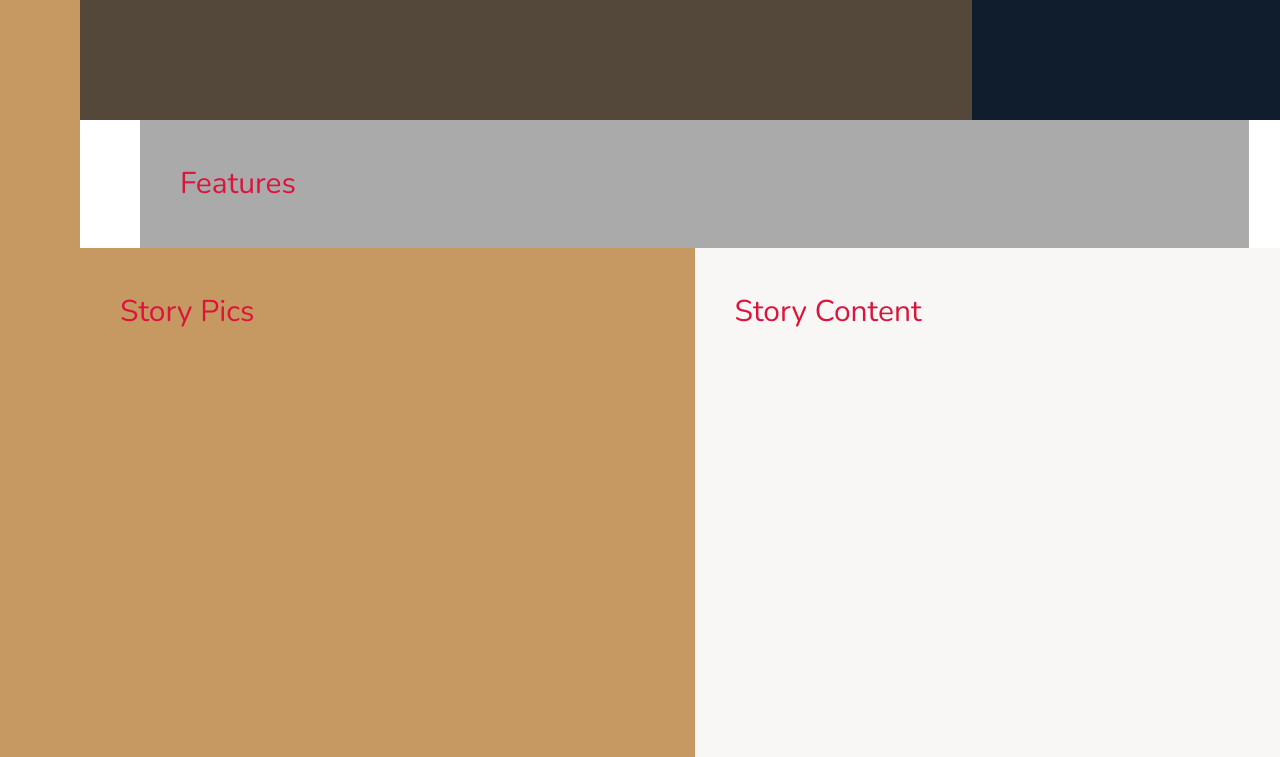
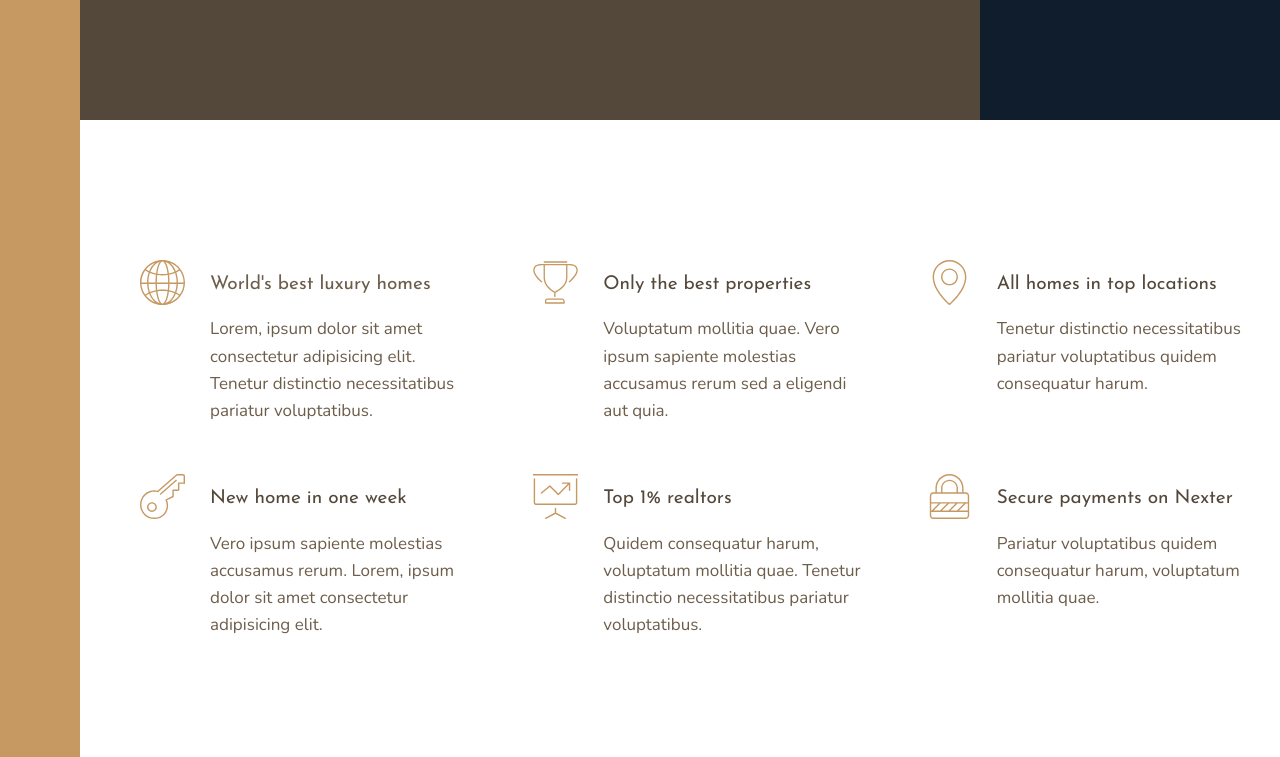
Before and after one commit to abodbazyan/Nexter-Design, a website: page index.html in a window 1280 px wide. Shown: the part 520-1277 px from the top of the page. Drawn offline with nearby package versions, Linux system fonts and the light colour scheme.

Commit message:
Building and styling the features section

```diff
--- a/index.html
+++ b/index.html
@@ -18,7 +18,68 @@
     <div class="sidebar">Sidebar</div>
     <header class="header">Header</header>
     <div class="realtors">Top 3 realtors</div>
-    <section class="features">Features</section>
+    <section class="features">
+      <div class="feature">
+        <svg class="feature__icon">
+          <use xlink:href="img/sprite.svg#icon-global"></use>
+        </svg>
+        <h4 class="heading-4">World's best luxury homes</h4>
+        <p class="feature__text">
+          Lorem, ipsum dolor sit amet consectetur adipisicing elit. Tenetur
+          distinctio necessitatibus pariatur voluptatibus.
+        </p>
+      </div>
+      <div class="feature">
+        <svg class="feature__icon">
+          <use xlink:href="img/sprite.svg#icon-trophy"></use>
+        </svg>
+        <h4 class="heading-4 heading-4--dark">Only the best properties</h4>
+        <p class="feature__text">
+          Voluptatum mollitia quae. Vero ipsum sapiente molestias accusamus
+          rerum sed a eligendi aut quia.
+        </p>
+      </div>
+      <div class="feature">
+        <svg class="feature__icon">
+          <use xlink:href="img/sprite.svg#icon-map-pin"></use>
+        </svg>
+        <h4 class="heading-4 heading-4--dark">All homes in top locations</h4>
+        <p class="feature__text">
+          Tenetur distinctio necessitatibus pariatur voluptatibus quidem
+          consequatur harum.
+        </p>
+      </div>
+      <div class="feature">
+        <svg class="feature__icon">
+          <use xlink:href="img/sprite.svg#icon-key"></use>
+        </svg>
+        <h4 class="heading-4 heading-4--dark">New home in one week</h4>
+        <p class="feature__text">
+          Vero ipsum sapiente molestias accusamus rerum. Lorem, ipsum dolor sit
+          amet consectetur adipisicing elit.
+        </p>
+      </div>
+      <div class="feature">
+        <svg class="feature__icon">
+          <use xlink:href="img/sprite.svg#icon-presentation"></use>
+        </svg>
+        <h4 class="heading-4 heading-4--dark">Top 1% realtors</h4>
+        <p class="feature__text">
+          Quidem consequatur harum, voluptatum mollitia quae. Tenetur distinctio
+          necessitatibus pariatur voluptatibus.
+        </p>
+      </div>
+      <div class="feature">
+        <svg class="feature__icon">
+          <use xlink:href="img/sprite.svg#icon-lock"></use>
+        </svg>
+        <h4 class="heading-4 heading-4--dark">Secure payments on Nexter</h4>
+        <p class="feature__text">
+          Pariatur voluptatibus quidem consequatur harum, voluptatum mollitia
+          quae.
+        </p>
+      </div>
+    </section>
     <div class="story__pictures">Story Pics</div>
     <div class="story__content">Story Content</div>
     <section class="homes">Homes</section>
--- a/sass/_base.scss
+++ b/sass/_base.scss
@@ -42,10 +42,4 @@ body {
     minmax(6rem, 1fr) [center-start]
     repeat(8, [col-start] minmax(min-content, 14rem) [col-end]) [center-end]
     1fr [full-end];
-
-  & > * {
-    padding: 40px;
-    color: crimson;
-    font-size: 3rem;
-  }
 }
--- a/sass/_features.scss
+++ b/sass/_features.scss
@@ -1,4 +1,34 @@
 .features {
-  background-color: $color-grey-light-2;
   grid-column: center-start / center-end;
+
+  margin: 15rem 0;
+
+  display: grid;
+  //grid-template-columns: repeat(3, 1fr);
+  grid-template-columns: repeat(auto-fit, minmax(25rem, 1fr));
+  grid-gap: 6rem;
+  align-items: start;
 }
+
+.feature {
+  display: grid;
+  grid-template-columns: min-content 1fr;
+  grid-row-gap: 1.5rem;
+  grid-column-gap: 2.5rem;
+
+  &__icon {
+    fill: $color-primary;
+    width: 4.5rem;
+    height: 4.5rem;
+    transform: translateY(-1rem);
+
+    grid-column: 1 / 2;
+    grid-row: 1 / span 2;
+  }
+
+  &__text {
+    font-size: 1.7rem;
+
+    //grid-column: 2 / 3;
+  }
+}
--- a/sass/_typography.scss
+++ b/sass/_typography.scss
@@ -0,0 +1,29 @@
+%heading {
+  font-family: $font-display;
+  font-weight: 400;
+}
+
+.heading-1 {
+  @extend %heading;
+}
+
+.heading-2 {
+  @extend %heading;
+}
+
+.heading-3 {
+  @extend %heading;
+}
+
+.heading-4 {
+  @extend %heading;
+  font-size: 1.9rem;
+
+  &--light {
+    color: $color-grey-light-1;
+  }
+
+  &--dark {
+    color: $color-grey-dark-1;
+  }
+}
```
Also changed, not shown: css/style.css.
